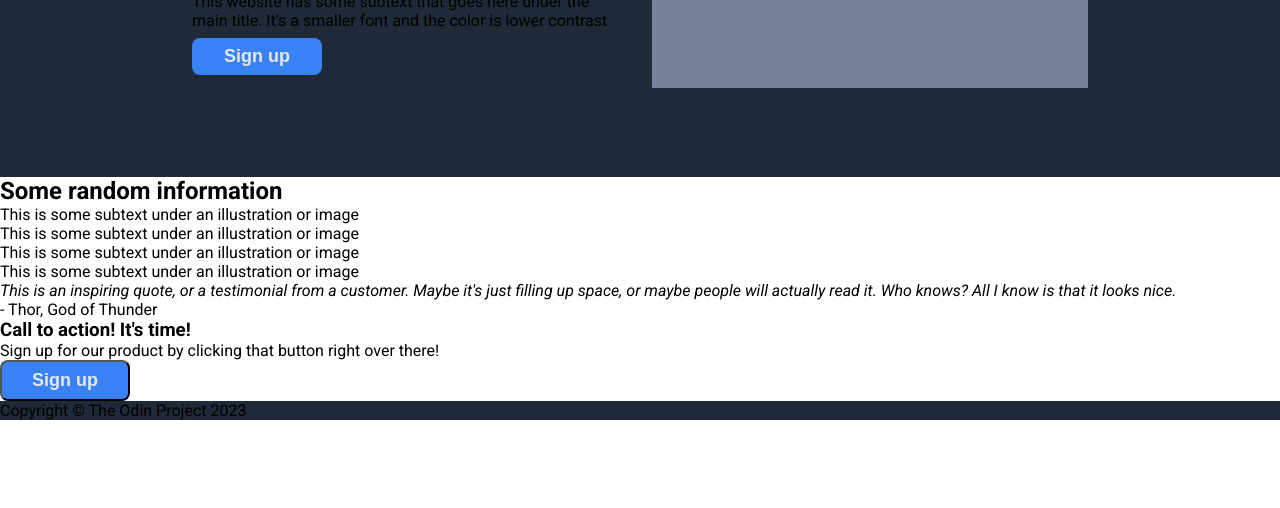
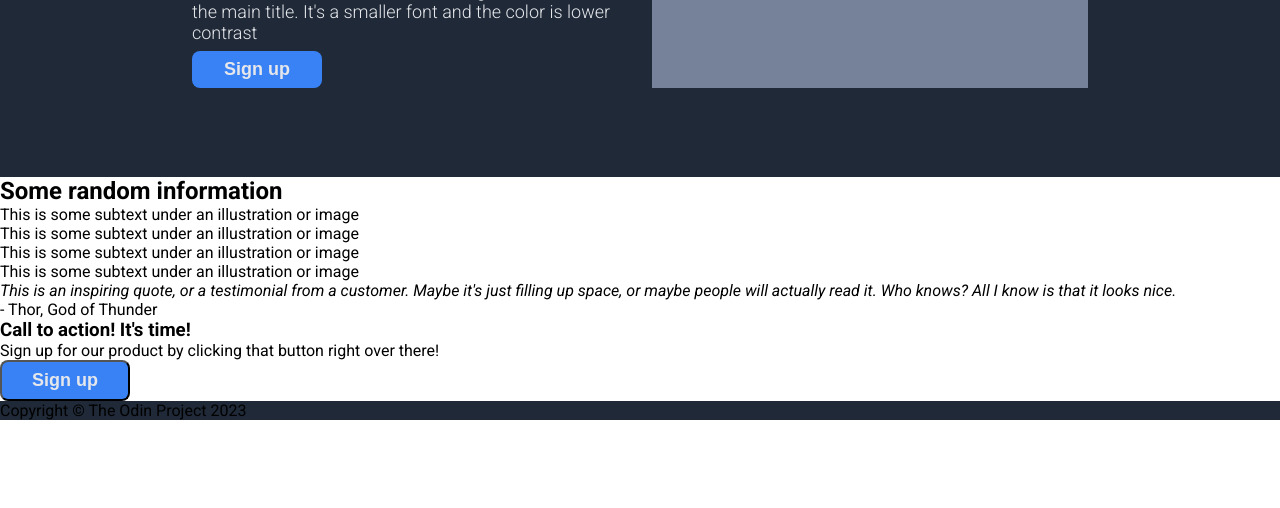
Before and after one commit to Galescape/landing-page, a plain HTML site: page index.html in a window 1280 px wide. Shown: the part 292-800 px from the top of the page. Drawn offline with Linux system fonts and the light colour scheme.

Commit message:
Update structure to index.html

```diff
--- a/index.html
+++ b/index.html
@@ -26,8 +26,8 @@
         <div class="header-content">
             <div class="hero">
                 <h1>This website is awesome</h1>
-                <div class="card-text">This website has some subtext that goes here under the main title. It's a smaller font and the color is lower contrast</div>
-                <button class="signup">Sign up</button>
+                <div class="hero-text">This website has some subtext that goes here under the main title. It's a smaller font and the color is lower contrast</div>
+                <button type="button" class="signup">Sign up</button>
             </div>
             <div class="img-placeholder">
                 <div class="img-text">this is a placeholder for an image</div>
```
